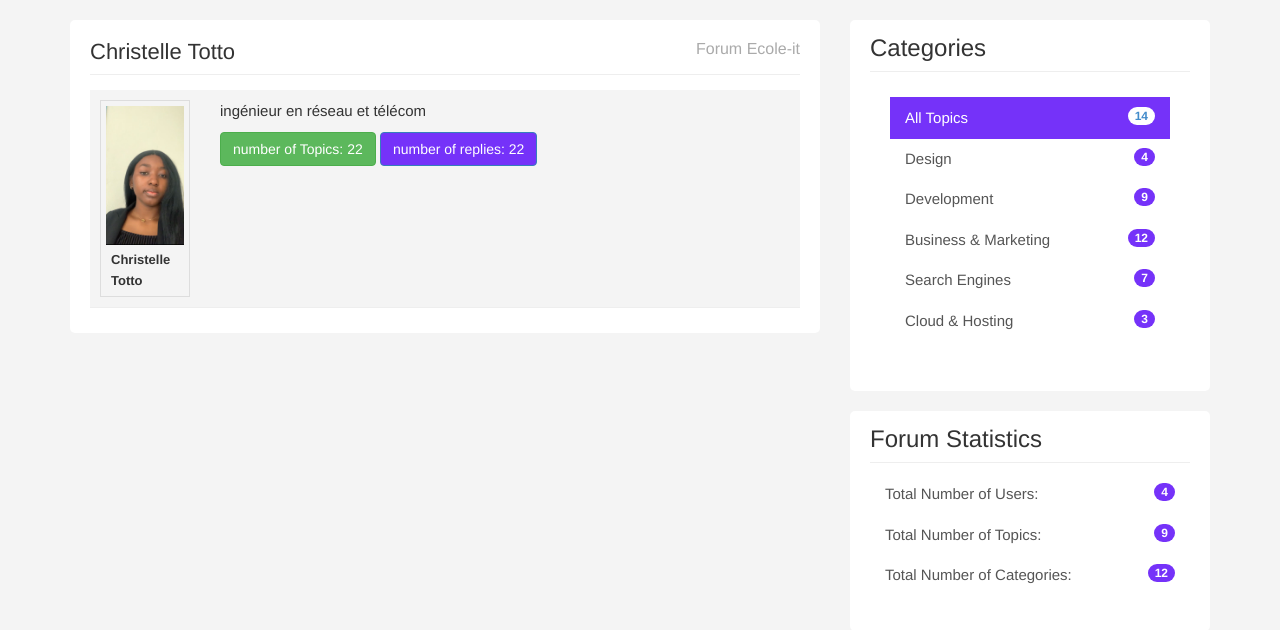
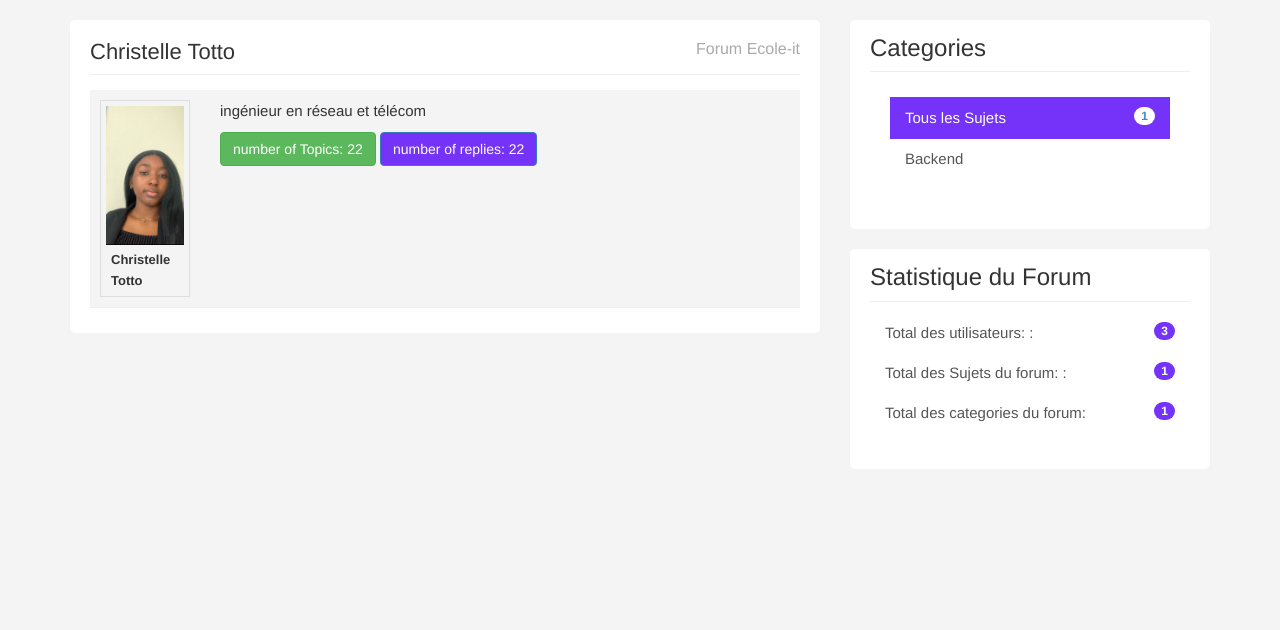
Before and after one commit to eliemakoda/forum-python-django, a Django app: page /profile/3 in a window 1280 px wide. Shown: the part 40-670 px from the top of the page. Run offline with Django 5.2, Linux system fonts and the light colour scheme; data comes from the database, SQL or seed files in the repository; both versions use the stored data as it was after the commit; some libraries are stand-ins or nearby versions.

Commit message:
version du lundi 29 janvier 2024 19:26

```diff
--- a/forum/forum/templates/profile.html
+++ b/forum/forum/templates/profile.html
@@ -86,33 +86,35 @@
 
 
             <div class="block">
-            <h3>Categories</h3>
+            <h3>Categories
+            </h3>
             <div class="list-group block ">
-              <a href="#" class="list-group-item active">All Topics <span class="badge pull-right">14</span></a>
-              <a href="#" class="list-group-item">Design<span class="color badge pull-right">4</span></a>
-              <a href="#" class="list-group-item">Development<span class="color badge pull-right">9</span></a>
-              <a href="#" class="list-group-item">Business & Marketing <span class="color badge pull-right">12</span></a>
-              <a href="#" class="list-group-item">Search Engines<span class="color badge pull-right">7</span></a>
-              <a href="#" class="list-group-item">Cloud & Hosting <span class="color badge pull-right">3</span></a>
+              <a href="#" class="list-group-item active">Tous les Sujets  <span class="badge pull-right">{{totpos}}</span></a>
+              {% if categories %}
+              {% for cat in categories %}
+              {% comment %} suppression de {{cat.nombre_occurences}} dans le span {% endcomment %}
+              <a href="{% url 'categorie' id=cat.pk %}" class="list-group-item">{{ cat.title }}<span class="color badge pull-right"></span></a>
+              {% endfor %}
             </div>
             </div>
 
             <div class="block" style="margin-top: 20px;">
-              <h3 class="margin-top: 40px">Forum Statistics</h3>
+              <h3 class="margin-top: 40px">Statistique du Forum </h3>
               <div class="list-group">
-                <a href="#" class="list-group-item">Total Number of Users:<span class="color badge pull-right">4</span></a>
-                <a href="#" class="list-group-item">Total Number of Topics:<span class="color badge pull-right">9</span></a>
-                <a href="#" class="list-group-item">Total Number of Categories: <span class="color badge pull-right">12</span></a>
+                <a href="" class="list-group-item">Total des utilisateurs: :<span class="color badge pull-right">{{totuser}}</span></a>
+                <a href="" class="list-group-item">Total des Sujets du forum: :<span class="color badge pull-right">{{totpos}}</span></a>
+                <a href="" class="list-group-item">Total des categories du forum: <span class="color badge pull-right">{{totcat}}</span></a>
 
               </div>
               </div>
             </div>
-		</div>
+            {% endif %}
 
- <!-- Bootstrap core JavaScript
-    ================================================== -->
-    <!-- Placed at the end of the document so the pages load faster -->
-    <script src="https://ajax.googleapis.com/ajax/libs/jquery/1.11.1/jquery.min.js"></script>
-    <script src="js/bootstrap.js"></script>
-  </body>
-</html>
+          </div>
+        </div>
+      </div>
+      </div>
+      <script src="https://ajax.googleapis.com/ajax/libs/jquery/1.11.1/jquery.min.js"></script>
+      <script src="{% static 'js/bootstrap.js' %}"  ''></script>
+    </body>
+  </html>
--- a/forum/website/urls.py
+++ b/forum/website/urls.py
@@ -18,5 +18,5 @@ urlpatterns = [
     path('AdminReplies/',views.AdminReplies, name="AdminReplies"),
     path('postedTopic/',views.postedTopic, name="postedTopic"),
     path('AdminCategory/',views.AdminCategory, name="AdminCategory"),
-
+    path('AddReply/<int:id>',views.AddReply, name="AddReply"),
 ]
--- a/forum/website/views.py
+++ b/forum/website/views.py
@@ -68,7 +68,12 @@ def login (request):
 
 def profile(request,id):
     ut= Users.objects.get(pk=id)
-    return render(request, 'profile.html', context={"user":ut})
+    totcat= Category.objects.all().count()
+    totpos= PostMessage.objects.all().count()
+    totuser= Users.objects.all().count()
+    categories= Category.objects.all()
+
+    return render(request, 'profile.html', context={"user":ut,"totcat":totcat, "totpos":totpos,"totuser":totuser ,"categories":categories})
 
 
 def addtopic(request):
@@ -107,10 +112,26 @@ def topicDetail(request,id):
         us= Users.objects.get(pk=post.user.pk)
         reply= Reply.objects.filter(post=post)
         categories= Category.objects.all()
+        # taille=len(dict(categorie))
     except PostMessage.DoesNotExist:
         return render(request, 'topic.html', context={'postmesg':""})
-    return render(request, 'topic.html', context={'postmesg':post, "reply": reply, "categories": categories})
+    return render(request, 'topic.html', context={'postmesg':post, "reply": reply, "categories": categories, "id":id})
 
+#  ce script gère l'ajout des reponses dans le forum
+def AddReply(request,id):
+     if request.method == "POST":
+         reponse= request.POST.get("reply")
+         user= Users.objects.get(pk=request.session.get('id'))
+         posts= PostMessage.objects.get(pk=id)
+         rep= Reply(description=reponse,user=user,post=posts)
+         rep.save()
+         try:
+            post= PostMessage.objects.get(pk=id)
+            reply= Reply.objects.filter(post=post)
+            categories= Category.objects.all()
+         except PostMessage.DoesNotExist:
+            return render(request, 'topic.html', context={'postmesg':""})
+         return render(request, 'topic.html', context={'postmesg':post, "reply": reply, "categories": categories, "id":id})
 
 
 
```
Also changed, not shown: forum/forum/templates/topic.html (+13 -7 lines), forum/db.sqlite3.
